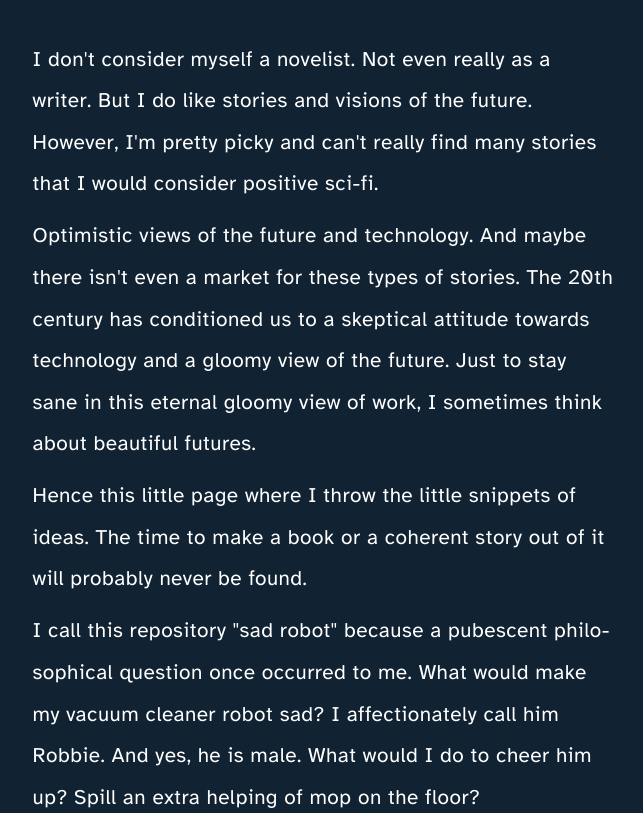
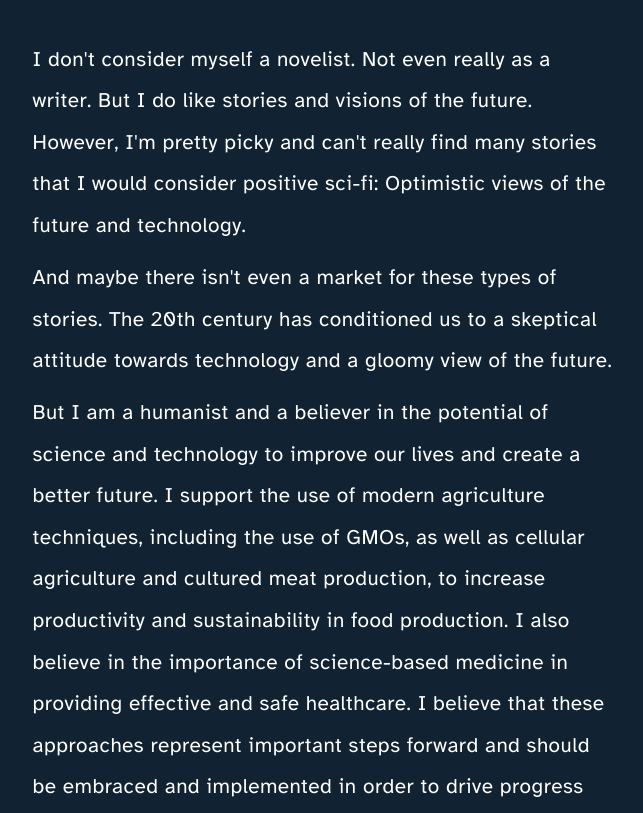
Before and after one commit to g12n/SadRobot, an Eleventy site: page index.md in a window 1280 px wide. Shown: the part 139-952 px from the top of the page, without its empty margins (316-959 px from the left). Built offline with nearby package versions, Linux system fonts and the light colour scheme; Eleventy itself is replaced by a stand-in of ours; files that its build step writes are made by us from their sources.

Commit message:
update index

```diff
--- a/index.md
+++ b/index.md
@@ -5,9 +5,12 @@ title: Sad Robot
 
 # Sad Robot
 
-I don't consider myself a novelist. Not even really as a writer. But I do like stories and visions of the future. However, I'm pretty picky and can't really find many stories that I would consider positive sci-fi.
+I don't consider myself a novelist. Not even really as a writer. But I do like stories and visions of the future. However, I'm pretty picky and can't really find many stories that I would consider positive sci-fi: Optimistic views of the future and technology.
 
-Optimistic views of the future and technology. And maybe there isn't even a market for these types of stories. The 20th century has conditioned us to a skeptical attitude towards technology and a gloomy view of the future.
+And maybe there isn't even a market for these types of stories. The 20th century has conditioned us to a skeptical attitude towards technology and a gloomy view of the future.
+
+But I am a humanist and a believer in the potential of science and technology to improve our lives and create a better future. I support the use of modern agriculture techniques, including the use of GMOs, as well as cellular agriculture and cultured meat production, to increase productivity and sustainability in food production. I also believe in the importance of science-based medicine in providing effective and safe healthcare. I believe that these approaches represent important steps forward and should be embraced and implemented in order to drive progress and improve our world for future generations. I am optimistic about the potential of science and technology to make the world a better place, and I am committed to supporting these efforts and promoting a future that is bright and full of possibilities.
+
 Just to stay sane in this eternal gloomy view of work, I sometimes think about beautiful futures.
 
 Hence this little page where I throw the little snippets of ideas. The time to make a book or a coherent story out of it will probably never be found.
```
